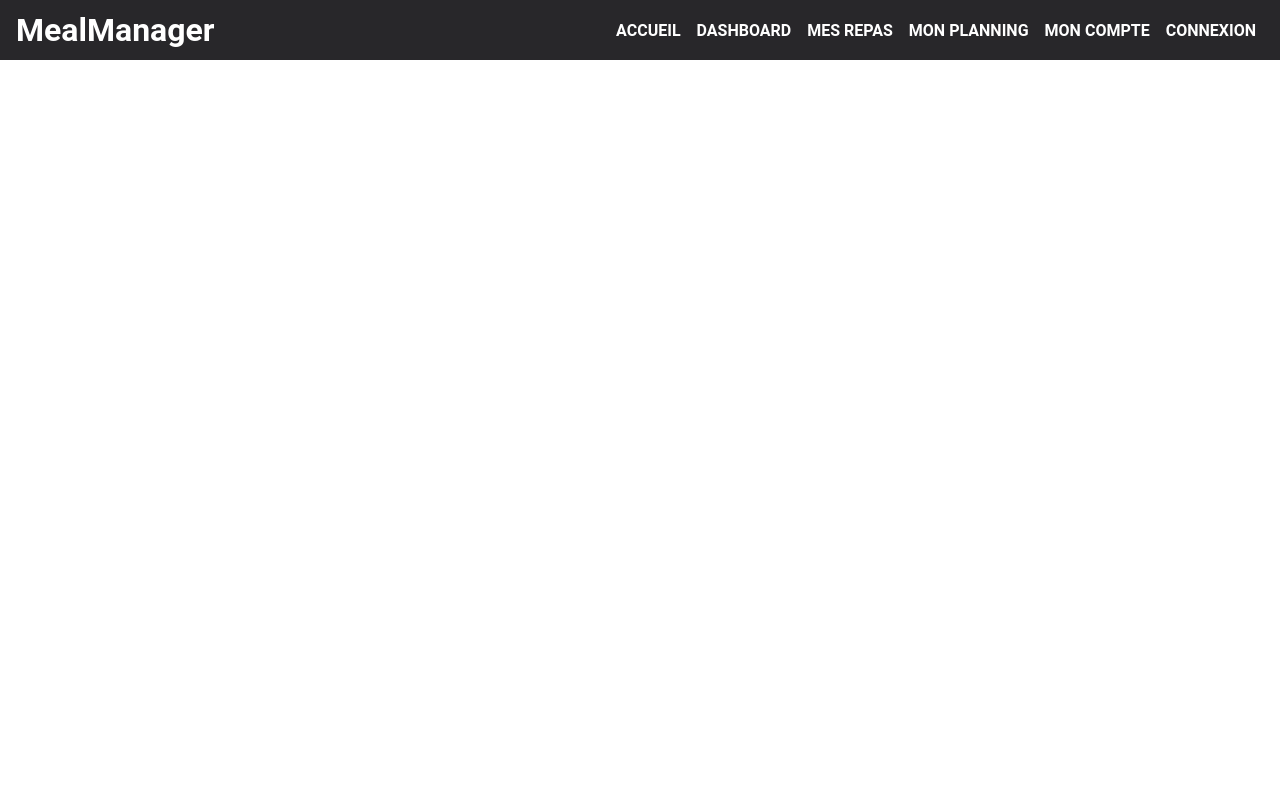
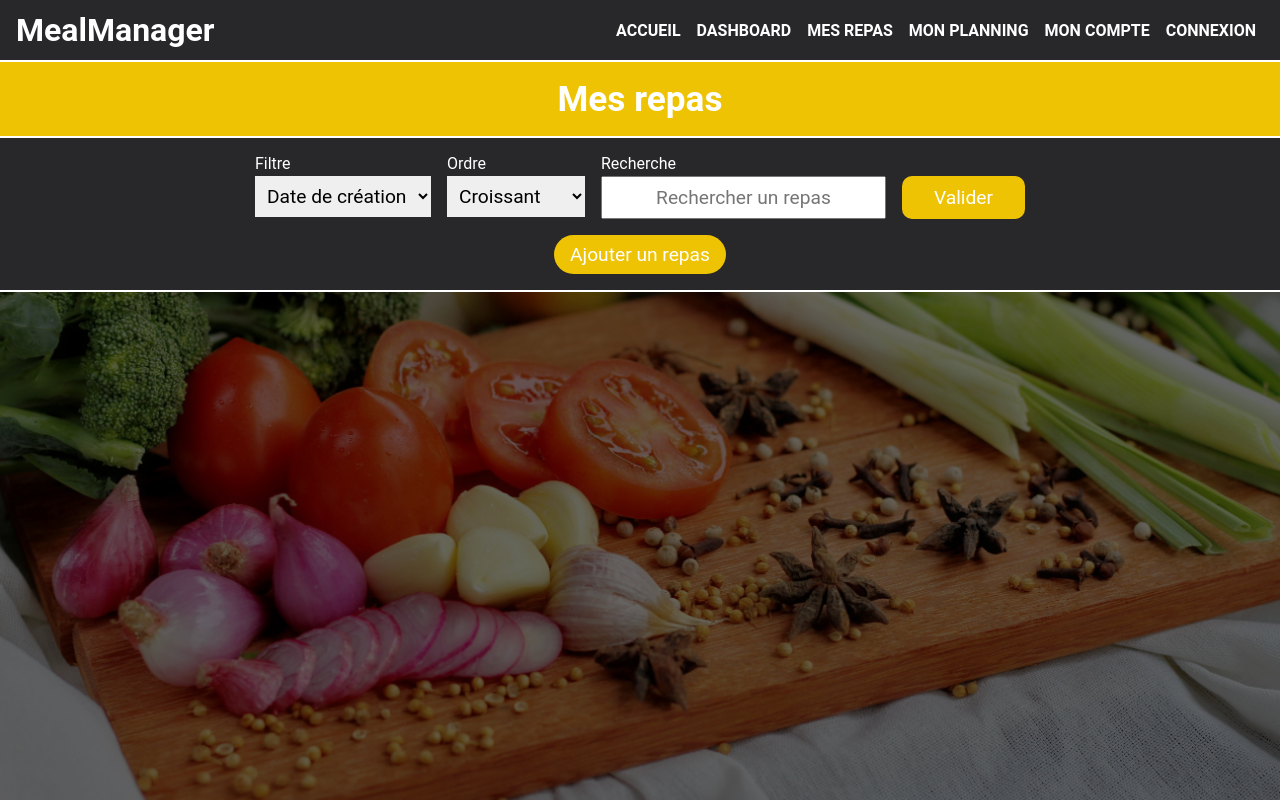
Before and after one commit to juan5987/meal-manager, a React (Create React App) app: page /meals in a window 1280 px wide. Built offline with nearby package versions, Linux system fonts and the light colour scheme.

Commit message:
created meals component, added title, filters and add button

```diff
--- a/src/components/App.tsx
+++ b/src/components/App.tsx
@@ -15,6 +15,7 @@ import DailiesInfo from './DailiesInfo';
 import RegisterConfirmation from './RegisterConfirm';
 import PasswordModif from './PasswordModif';
 import AccountDelete from './AccountDelete';
+import Meals from './Meals';
 
 import '../styles/app.sass';
 
@@ -36,6 +37,7 @@ const App: React.FC<IApp> = ({ isLogged }) => {
         <Route path='/confirmation/:code' element={<RegisterConfirmation />} />
         <Route path='/profil/modify/password' element={<PasswordModif />} />
         <Route path='/profil/delete' element={<AccountDelete />} />
+        <Route path='/meals' element={<Meals />} />
       </Routes>
     </div>
   );
--- /dev/null
+++ b/src/components/Meals.tsx
@@ -0,0 +1,125 @@
+import React from 'react';
+
+import '../styles/meals.sass';
+
+const Meals = () => {
+  return (
+    <div className='meals'>
+      <h1 className='meals__title'>Mes repas</h1>
+      <div className='meals__wrapper'>
+        <div className='meals__wrapper__filters'>
+          <div className='meals__wrapper__filters__wrapper'>
+            <label
+              className='meals__wrapper__filters__wrapper__label'
+              htmlFor='filter'
+            >
+              Filtre
+            </label>
+            <select
+              className='meals__wrapper__filters__filter'
+              name='filter'
+              id='filter'
+            >
+              <option
+                className='meals__wrapper__filters__filter__option'
+                value='date'
+              >
+                Date de création
+              </option>
+              <option
+                className='meals__wrapper__filters__filter__option'
+                value='calorie'
+              >
+                Calories
+              </option>
+              <option
+                className='meals__wrapper__filters__filter__option'
+                value='name'
+              >
+                Nom
+              </option>
+              <option
+                className='meals__wrapper__filters__filter__option'
+                value='protein'
+              >
+                Protéines
+              </option>
+              <option
+                className='meals__wrapper__filters__filter__option'
+                value='carbohydrate'
+              >
+                Glucides
+              </option>
+              <option
+                className='meals__wrapper__filters__filter__option'
+                value='lipid'
+              >
+                Lipides
+              </option>
+              <option
+                className='meals__wrapper__filters__filter__option'
+                value='fiber'
+              >
+                Fibres
+              </option>
+            </select>
+          </div>
+          <div className='meals__wrapper__filters__wrapper'>
+            <label
+              className='meals__wrapper__filters__wrapper__label'
+              htmlFor='order'
+            >
+              Ordre
+            </label>
+            <select
+              className='meals__wrapper__filters__order'
+              name='order'
+              id='order'
+            >
+              <option
+                className='meals__wrapper__filters__order__option'
+                value='increase'
+              >
+                Croissant
+              </option>
+              <option
+                className='meals__wrapper__filters__order__option'
+                value='decrease'
+              >
+                Décroissant
+              </option>
+            </select>
+          </div>
+          <div className='meals__wrapper__filters__searchbar'>
+            <div className='meals__wrapper__filters__wrapper'>
+              <label
+                className='meals__wrapper__filters__wrapper__label'
+                htmlFor='searchbar'
+              >
+                Recherche
+              </label>
+              <input
+                className='meals__wrapper__filters__searchbar__input'
+                type='text'
+                id='searchbar'
+                name='searchbar'
+                placeholder='Rechercher un repas'
+              />
+            </div>
+          </div>
+          <button className='meals__wrapper__filters__searchbar__button'>
+            Valider
+          </button>
+        </div>
+        <div className='meals__wrapper__add'>
+          <button className='meals__wrapper__add__button'>
+            Ajouter un repas
+          </button>
+        </div>
+      </div>
+      <div className='meals__meals'></div>
+    </div>
+  );
+};
+
+export default Meals;
--- /dev/null
+++ b/src/styles/meals.sass
@@ -0,0 +1,92 @@
+.meals
+    display: flex
+    flex-direction: column
+    margin-top: 60px
+    min-height: calc(100vh - 60px)
+    width: 100vw
+    background-image: url('../images/food-3270461.jpg')
+    background-size: cover
+
+    &__title
+        font-size: 2.2rem
+        font-weight: bold
+        background-color: rgb(238, 195, 4)
+        color: white
+        width: 100%
+        text-align: center
+        padding: 1rem 0
+        border-top: 2px solid white
+        border-bottom: 2px solid white
+
+    &__wrapper
+        background-color: rgb(40, 39, 42)
+        padding: 1rem 0
+        border-bottom: 2px solid white
+
+        &__filters
+            display: flex
+            justify-content: center
+            background-color: rgb(40, 39, 42)
+            color: white
+            padding-bottom: 1rem
+
+            &__wrapper
+                display: flex
+                flex-direction: column
+                font-size: 1rem
+
+                &__label
+                    margin-bottom: .2rem
+
+            &__filter, &__order
+                margin-right: 1rem
+                font-size: 1.2rem
+                padding: .5rem
+                border: none
+
+            &__searchbar
+                display: flex
+                align-items: center
+                font-size: 1.2rem
+
+                &__input
+                    font-size: 1.2rem
+                    padding: .5rem
+                    margin-right: 1rem
+                    text-align: center
+
+                &__button
+                    font-size: 1.2rem
+                    padding: .5rem 2rem
+                    background-color: rgb(238, 195, 4)
+                    color: white
+                    border: none
+                    margin-top: 1.4rem
+                    border-radius: 10px
+
+                    &:hover
+                        cursor: pointer
+                        background-color: white
+                        color: rgb(238, 195, 4)
+        &__add
+            display: flex
+            justify-content: center
+            background-color: rgb(40, 39, 42)
+
+            &__button
+                background-color: rgb(238, 195, 4)
+                color: white
+                font-size: 1.2rem
+                padding: .5rem 1rem
+                border-radius: 20px
+                border: none
+
+                &:hover
+                    cursor: pointer
+                    background-color: white
+                    color: rgb(238, 195, 4)
+
+    &__meals
+        flex-grow: 2
+        background-color: #000
+        opacity: .6
```
